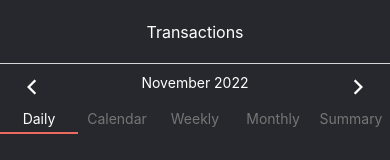
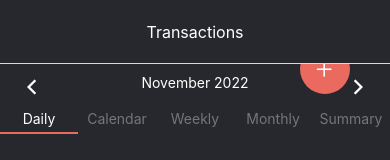
Before and after one commit to rsiuli001/TrackYourMoney, a React Native app: screen / in a window 390 px wide. Shown: the top 160 px of the page. Built offline with nearby package versions, Linux system fonts and the light colour scheme; what redux-flipper would draw is missing.

Commit message:
Floating button added

```diff
--- /dev/null
+++ b/src/component/FloatingButton.tsx
@@ -0,0 +1,34 @@
+import React, { FC } from 'react';
+import { StyleSheet, TouchableOpacity, TouchableOpacityProps } from 'react-native';
+import Ionicons from 'react-native-vector-icons/Ionicons';
+import COLOR from '../../assets/color';
+
+export interface FloatingButtonProps extends TouchableOpacityProps {}
+
+const FloatingButton: FC<FloatingButtonProps> = (props): JSX.Element => {
+  return (
+    <TouchableOpacity style={styles.container} {...props}>
+      <Ionicons name={'add'} size={26} style={styles.icon} />
+    </TouchableOpacity>
+  );
+};
+
+const styles = StyleSheet.create({
+  container: {
+    position: 'absolute',
+    backgroundColor: COLOR.red,
+    right: 40,
+    bottom: 40,
+    height: 50,
+    width: 50,
+    borderRadius: 25,
+    justifyContent: 'center',
+    alignItems: 'center'
+  },
+  icon: {
+    fontWeight: 'bold',
+    color: COLOR.white
+  }
+});
+
+export default FloatingButton;
--- a/src/component/Transactions.tsx
+++ b/src/component/Transactions.tsx
@@ -6,6 +6,7 @@ import CalendarViewType from './CalendarViewType';
 import { useSelector } from 'react-redux';
 import CalendarView from './CalendarView';
 import { TransactionViewType } from '../utils/calendar';
+import FloatingButton from './FloatingButton';
 
 export interface TransactionsContainerProps {}
 
@@ -28,6 +29,7 @@ const TransactionsContainer: FC<TransactionsContainerProps> = (): JSX.Element =>
       <CalendarHeader />
       <CalendarViewType />
       {renderTransactionView()}
+      <FloatingButton />
     </View>
   );
 };
--- a/src/component/index.ts
+++ b/src/component/index.ts
@@ -3,9 +3,12 @@ import CalendarDateBlock from './CalendarDateBlock';
 import CalendarHeader from './CalendarHeader';
 import CalendarView from './CalendarView';
 import CalendarViewType from './CalendarViewType';
+import FloatingButton from './FloatingButton';
 import TransactionsContainer from './Transactions';
 import TransactionSummary from './TransactionSummary';
 import WeekBanner from './WeekBanner';
+
+FloatingButton;
 
 export {
   ButtonWrapper,
@@ -13,6 +16,7 @@ export {
   CalendarHeader,
   CalendarView,
   CalendarViewType,
+  FloatingButton,
   TransactionsContainer,
   TransactionSummary,
   WeekBanner
```
